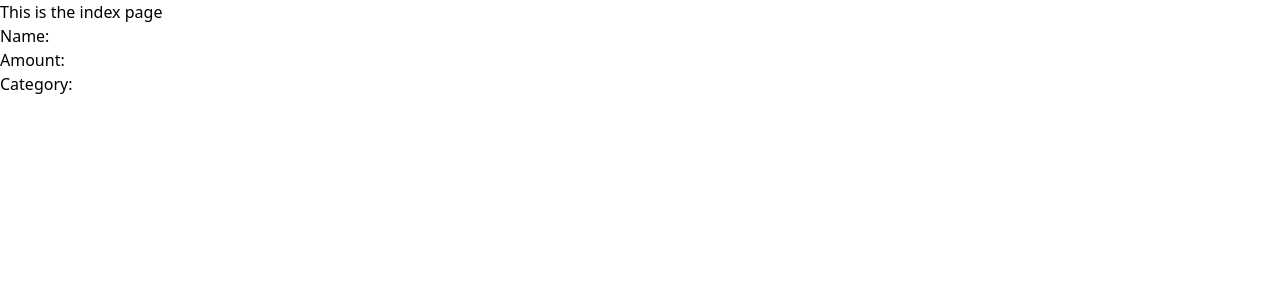
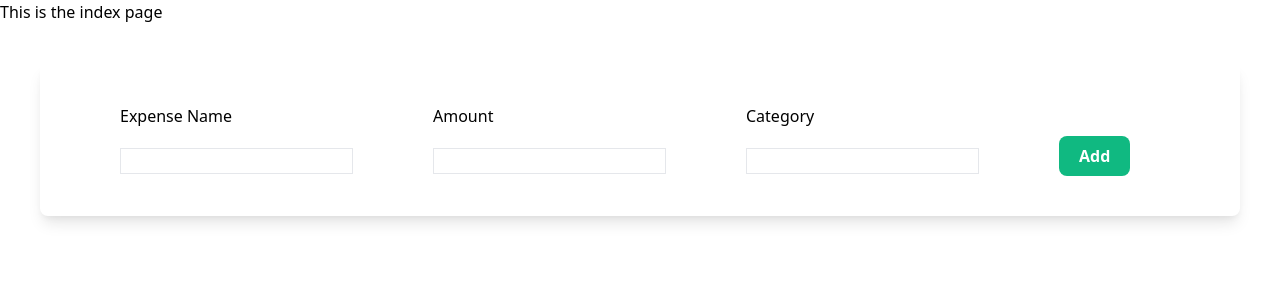
Before and after one commit to PiotrWirth/Expense_Tracker, a Django app: page / in a window 1280 px wide. Shown: the top 300 px of the page. Run offline with Django 4.2, Linux system fonts and the light colour scheme; style sheets or scripts are compiled from the project's sources.

Commit message:
Styled Expense Form

```diff
--- a/expense/templates/base.html
+++ b/expense/templates/base.html
@@ -6,7 +6,7 @@
     <meta http-equiv="X-UA-Compatible" content="IE=edge">
     <meta name="viewport" content="width=device-width, initial-scale=1.0">
     <title>Document</title>
-    <link rel="stylesheet" href="{% static 'tracker/styles.css' %}">
+    <link rel="stylesheet" href="{% static 'tracker/style.css' %}">
 </head>
 <body>
     {% block content %}
--- a/expense/tracker/templates/tracker/index.html
+++ b/expense/tracker/templates/tracker/index.html
@@ -1,8 +1,33 @@
 {% extends 'base.html' %}
 {% block content %}
     <h1>This is the index page</h1>
-    <form method="POST">
+    <form class='shadow-lg m-10 rounded-lg ' method="POST">
         {% csrf_token %}
-        {{expense_form.as_p}}
+        <div class='form-container px-10 py-10 flex'>
+            <div class='mx-10'>
+                <div class='mb-5'>
+                    <label>Expense Name</label>
+                </div>
+                <div class='border'>{{expense_form.name}}</div>
+            </div>
+
+            <div class='mx-10'>
+                <div class='mb-5'>
+                    <label>Amount</label>
+                </div>
+                <div class='border'>{{expense_form.amount}}</div>
+            </div>
+
+            <div class='mx-10'>
+                <div class='mb-5'>
+                    <label>Category</label>
+                </div>
+            <div class='border'>{{expense_form.category}}</div>
+            </div>
+
+            <div class='mx-10 mt-8'>
+               <button class='bg-green-500 px-5 py-2 rounded-lg text-white font-bold'>Add</button>
+            </div>
+        </div>
     </form>
 {% endblock content %}
```
